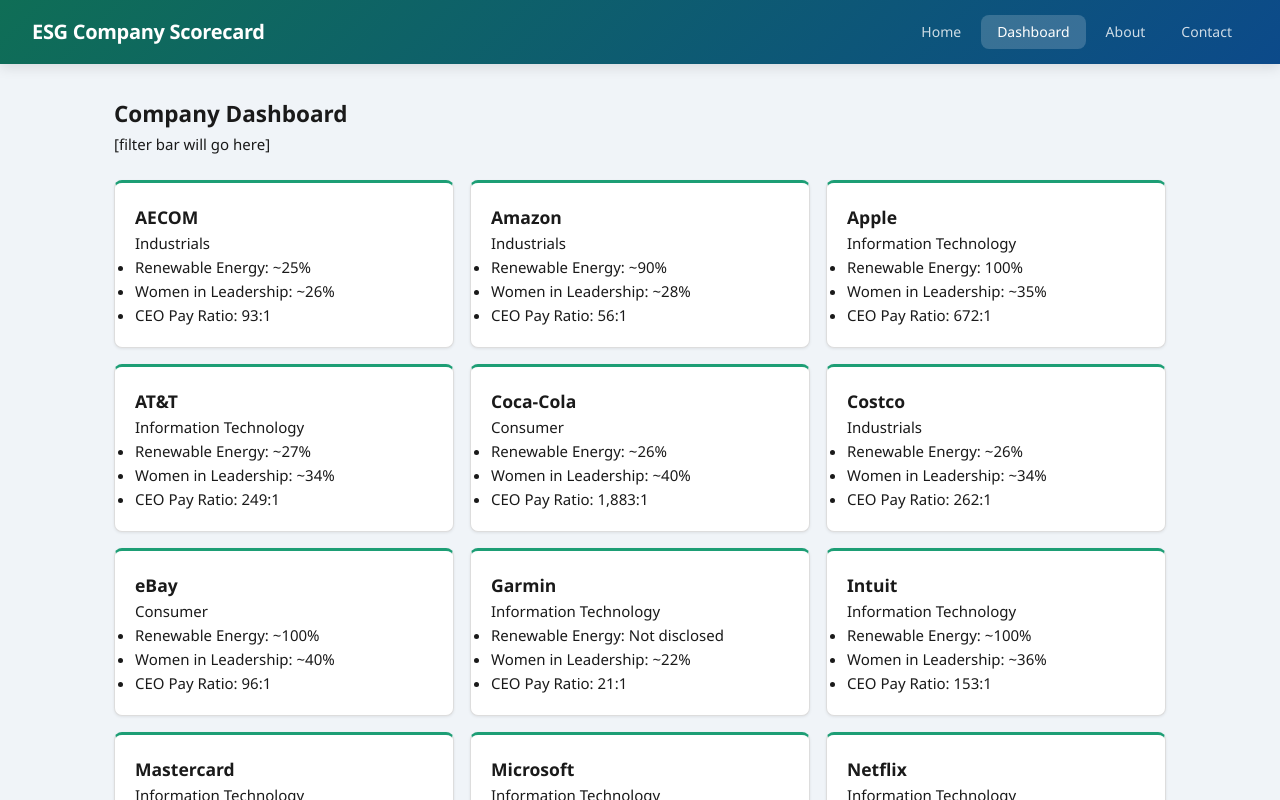
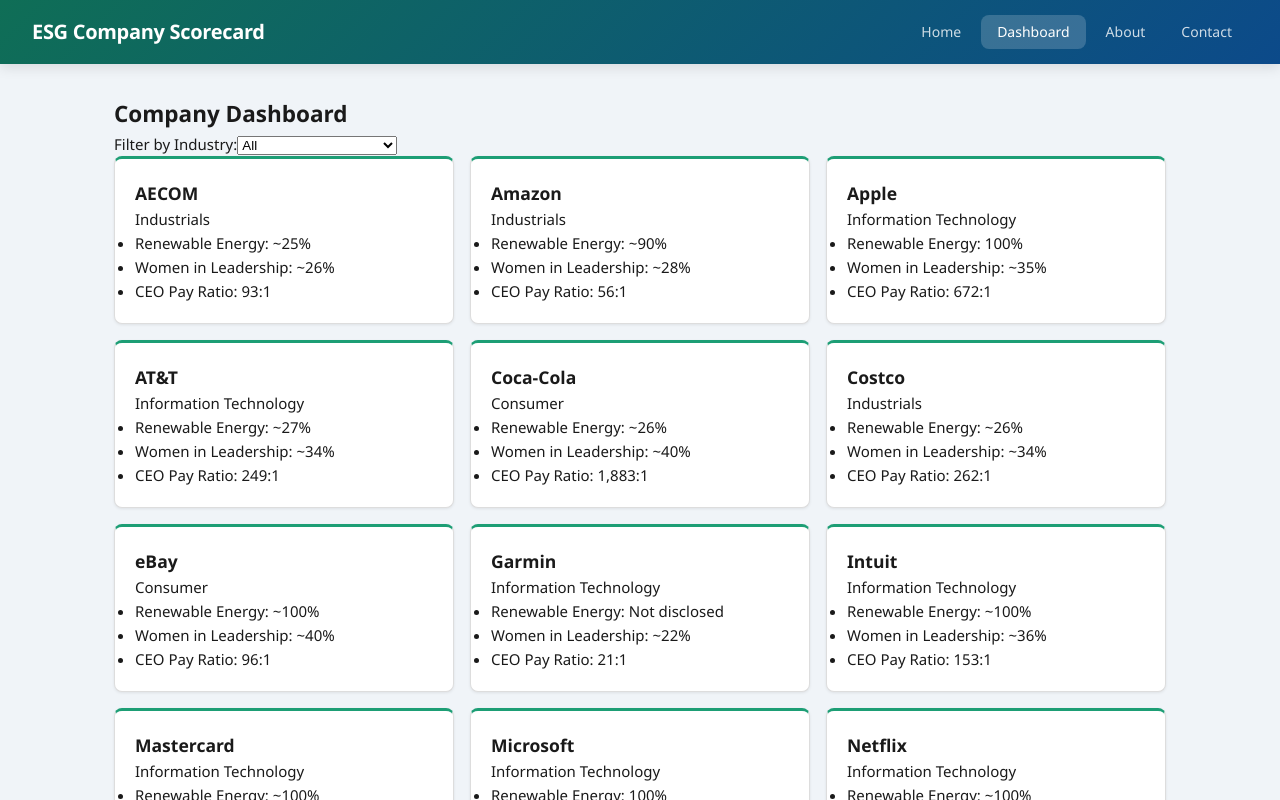
Before and after one commit to gibsonhannah07/esg-company-dashboard, a React (Vite) app: page /dashboard in a window 1280 px wide. Shown: the top 800 px of the page. Built offline with nearby package versions, Linux system fonts and the light colour scheme.

Commit message:
created filter bar feature that allows users to view companies by industry, just displays options received as props

```diff
--- a/src/components/FilterBar.jsx
+++ b/src/components/FilterBar.jsx
@@ -1,9 +1,20 @@
 import React from 'react'
 
-export default function () {
+export default function ({ industries, selected, onFilterChange }) {
   return (
-    <div className="filter-bar">
-      <p>[filter bar will go here]</p>
+    <div>
+      <label htmlFor="industry-filter">Filter by Industry:</label>
+      <select
+        id="industry-filter"
+        value={selected}
+        onChange={(e) => onFilterChange(e.target.value)}
+      >
+        {industries.map((industry) => (
+          <option key={industry} value={industry}>
+            {industry}
+          </option>
+        ))}
+      </select>
     </div>
-  )
+  );
 }
```
